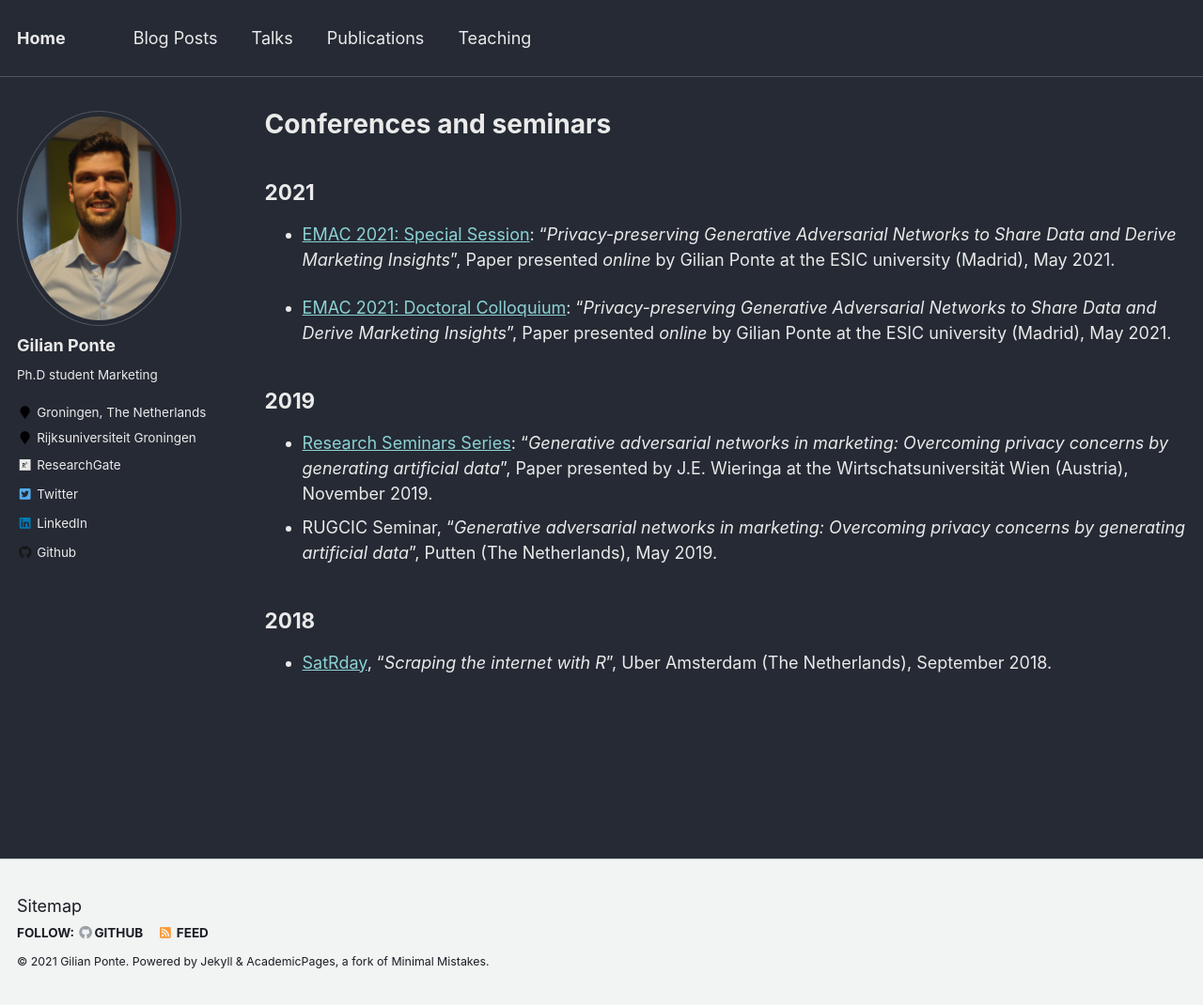
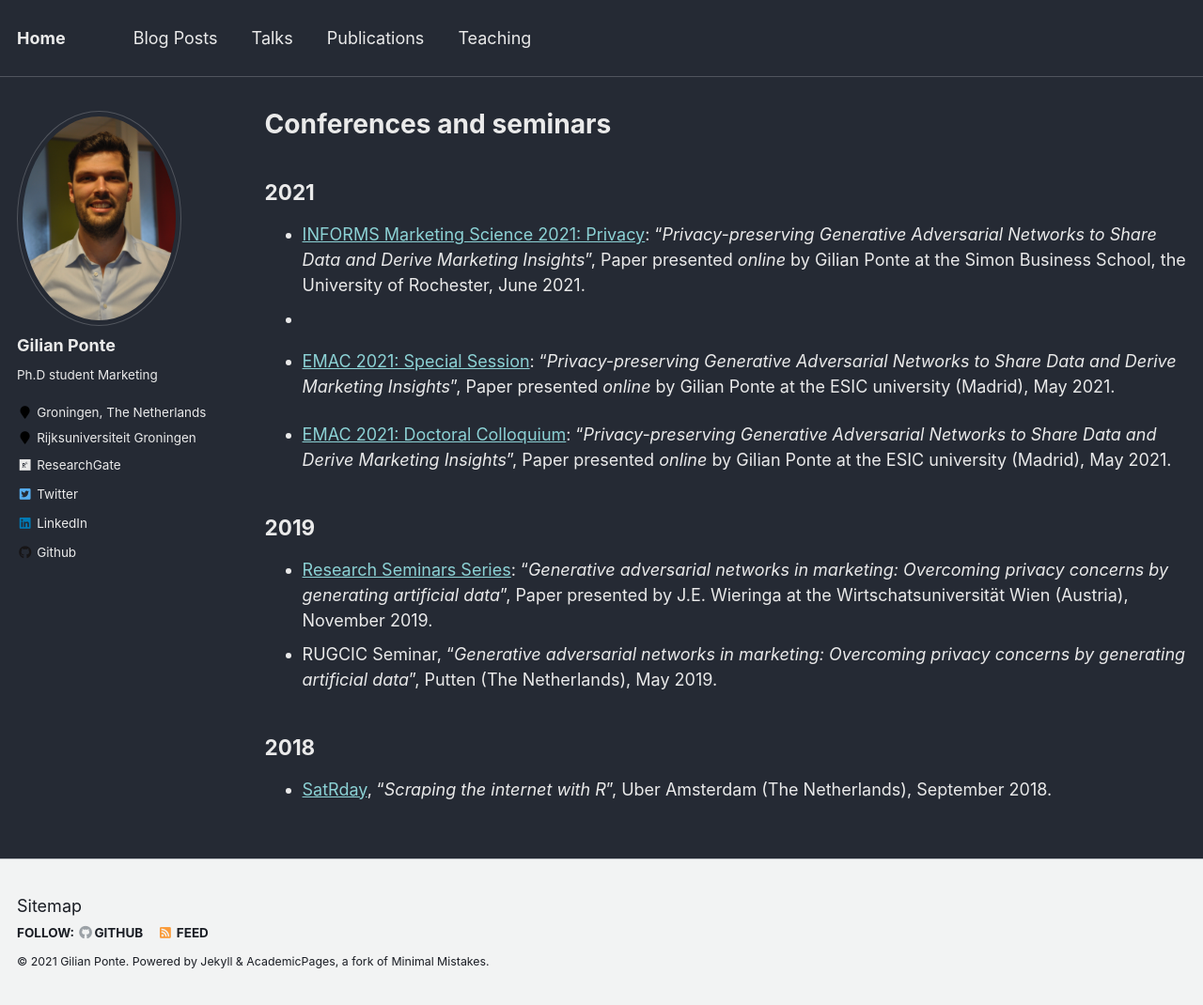
Before and after one commit to GilianPonte/gilianponte.github.io, a Jekyll site: the page built from _pages/talks.md, in a window 1280 px wide and 1070 px high. Shown: the whole window at 94% size. Built offline with Jekyll 4.4.1, drawn with Linux system fonts in a browser that asks for light colours.

Commit message:
Update talks.md

```diff
--- a/_pages/talks.md
+++ b/_pages/talks.md
@@ -7,9 +7,11 @@ author_profile: true
 
 ## 2021
 
-- [EMAC 2021: Special Session](gilianponte.github.io/files/186495092_158337092906279_7541098145022632093_n.png): "*Privacy-preserving Generative Adversarial Networks to Share Data and Derive Marketing Insights*", Paper presented _online_ by Gilian Ponte at the ESIC university (Madrid), May 2021.
+- [INFORMS Marketing Science 2021: Privacy](https://simon.rochester.edu/simon-events/ISMSconference2021): "*Privacy-preserving Generative Adversarial Networks to Share Data and Derive Marketing Insights*", Paper presented _online_ by Gilian Ponte at the Simon Business School, the University of Rochester, June 2021.
+-
+- [EMAC 2021: Special Session](https://gilianponte.github.io/files/186495092_158337092906279_7541098145022632093_n.png): "*Privacy-preserving Generative Adversarial Networks to Share Data and Derive Marketing Insights*", Paper presented _online_ by Gilian Ponte at the ESIC university (Madrid), May 2021.
 
-- [EMAC 2021: Doctoral Colloquium](gilianponte.github.io/files/186495092_158337092906279_7541098145022632093_n.png): "*Privacy-preserving Generative Adversarial Networks to Share Data and Derive Marketing Insights*", Paper presented _online_ by Gilian Ponte at the ESIC university (Madrid), May 2021.
+- [EMAC 2021: Doctoral Colloquium](https://gilianponte.github.io/files/186495092_158337092906279_7541098145022632093_n.png): "*Privacy-preserving Generative Adversarial Networks to Share Data and Derive Marketing Insights*", Paper presented _online_ by Gilian Ponte at the ESIC university (Madrid), May 2021.
 
 ## 2019
 - [Research Seminars Series](https://www.wu.ac.at/fileadmin/wu/d/marketing/Marketing_Research_Seminar_Series/Fall_2019/Abstract_Wieringa_J.E.Jaap.pdf): "*Generative adversarial networks in marketing: Overcoming privacy concerns by generating artificial data*", Paper presented by J.E. Wieringa at the Wirtschatsuniversität Wien (Austria), November 2019.
```
